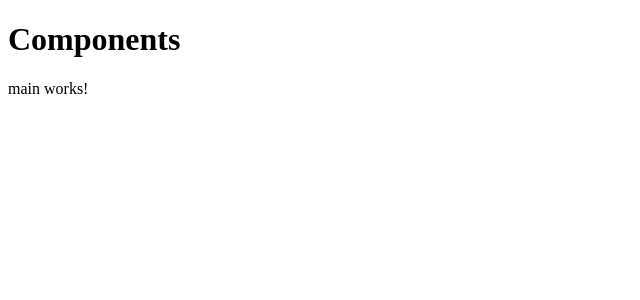
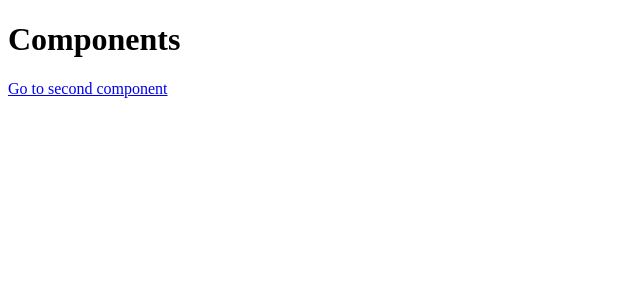
Before and after one commit to SergeyChe46/routTest, an Angular app: page /main in a window 1280 px wide. Shown: the top 300 px of the page, without its empty margins (0-640 px from the left). Built offline with nearby package versions, Linux system fonts and the light colour scheme.

Commit message:
add routerLink

```diff
--- a/src/app/components/main/main.component.html
+++ b/src/app/components/main/main.component.html
@@ -1 +1 @@
-<p>main works!</p>
+<a [routerLink]="['/second']">Go to second component</a>
--- a/src/app/components/second/second.component.html
+++ b/src/app/components/second/second.component.html
@@ -1 +1 @@
-<p>second works!</p>
+<a [routerLink]="['/main']">Go to main component</a>
```
